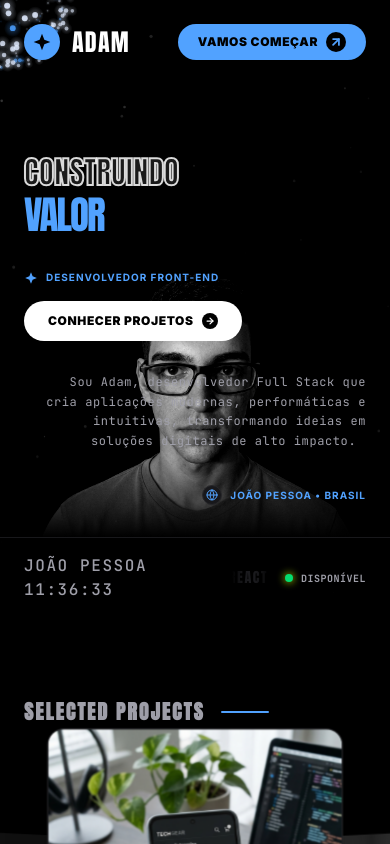
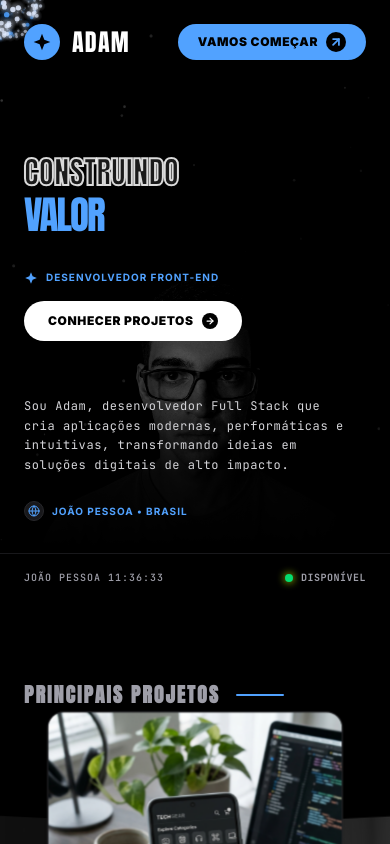
Before and after one commit to Diasszx/AdamSite, a React (Vite) app: page / in a window 390 px wide. Shown: the top 844 px of the page. Built offline with nearby package versions, Linux system fonts and the light colour scheme.

Commit message:
fix: navbar ids

```diff
--- a/src/components/FooterTicker.tsx
+++ b/src/components/FooterTicker.tsx
@@ -39,14 +39,14 @@ export const FooterTicker: React.FC = () => {
   }, []);
 
   return (
-    <footer className="w-full bg-black/80 border-t border-zinc-900 py-4 px-6 md:px-12 flex items-center justify-between text-xxs md:text-xs font-mono tracking-widest text-zinc-500 select-none relative z-10">
+    <footer className="w-full bg-black/80 border-t border-zinc-900 py-4 px-6 md:px-12 flex items-center justify-between text-[10px] md:text-xs font-mono tracking-widest text-zinc-500 select-none relative z-10">
       {/* UTC Clock */}
-      <div className="flex-shrink-0 w-48 text-left text-zinc-400 font-medium">
+      <div className="flex-shrink-0 text-left text-zinc-400 font-medium text-[10px] sm:text-xs">
         {utcTime}
       </div>
 
       {/* Marquee Center */}
-      <div className="flex-1 overflow-hidden mx-4 md:mx-10 relative mask-gradient">
+      <div className="hidden sm:block flex-1 overflow-hidden mx-4 md:mx-10 relative mask-gradient">
         {/* Fading borders for ticker overlay */}
         <div className="absolute inset-y-0 left-0 w-8 bg-gradient-to-r from-black to-transparent z-10 pointer-events-none" />
         <div className="absolute inset-y-0 right-0 w-8 bg-gradient-to-l from-black to-transparent z-10 pointer-events-none" />
--- a/src/components/Header.tsx
+++ b/src/components/Header.tsx
@@ -30,19 +30,13 @@ export const Header: React.FC = () => {
           PROJETOS
         </a>
         <a
-          href="#blog"
-          className="transition-all duration-300 hover:text-white relative py-1 after:absolute after:bottom-0 after:left-0 after:w-0 after:h-[2px] after:bg-blue-400 after:transition-all after:duration-300 hover:after:w-full"
-        >
-          SOBRE
-        </a>
-        <a
-          href="#about"
+          href="#experience"
           className="transition-all duration-300 hover:text-white relative py-1 after:absolute after:bottom-0 after:left-0 after:w-0 after:h-[2px] after:bg-blue-400 after:transition-all after:duration-300 hover:after:w-full"
         >
           EXPERIÊNCIA
         </a>
         <a
-          href="#resume"
+          href="#contact"
           className="transition-all duration-300 hover:text-white relative py-1 after:absolute after:bottom-0 after:left-0 after:w-0 after:h-[2px] after:bg-blue-400 after:transition-all after:duration-300 hover:after:w-full"
         >
           CONTATO
--- a/src/components/Hero.tsx
+++ b/src/components/Hero.tsx
@@ -56,14 +56,14 @@ export const Hero: React.FC = () => {
   return (
     <section className="flex-1 w-full relative flex flex-col justify-between px-6 md:px-12 py-8 md:py-16 overflow-hidden">
       {/* Central Portrait of the young man */}
-      <div className="absolute left-1/2 bottom-0 -translate-x-1/2 w-[85%] sm:w-[65%] md:w-[48%] lg:w-[40%] max-w-[500px] h-[65%] sm:h-[75%] md:h-[85%] z-0 flex items-end justify-center select-none overflow-hidden group/portrait pointer-events-auto">
+      <div className="absolute left-1/2 bottom-0 -translate-x-1/2 w-[85%] sm:w-[65%] md:w-[48%] lg:w-[40%] max-w-[500px] h-[65%] sm:h-[75%] md:h-[85%] z-0 flex items-end justify-center select-none overflow-hidden group/portrait pointer-events-auto opacity-35 md:opacity-95 transition-opacity duration-500">
         <img
           src="/young_man_portrait.png"
           alt="ADAM Portrait"
           className="w-full h-full object-cover object-top transition-transform duration-700 ease-out hover:scale-[1.06] cursor-pointer grayscale filter contrast-[1.10] brightness-[0.95]"
         />
         {/* Subtle overlay gradient to blend bottom edge */}
-        <div className="absolute inset-x-0 bottom-0 h-20 bg-gradient-to-t from-black via-black/50 to-transparent pointer-events-none" />
+        <div className="absolute inset-x-0 bottom-0 h-40 bg-gradient-to-t from-black via-black/80 to-transparent pointer-events-none" />
       </div>
 
       {/* Main Content Layout (Flex Grid) */}
@@ -107,9 +107,9 @@ export const Hero: React.FC = () => {
         </div>
 
         {/* Right Side Content */}
-        <div className="flex flex-col justify-end items-end text-right pointer-events-none md:h-full md:pb-24">
-          <div className="max-w-xs md:max-w-sm flex flex-col items-end gap-6 mt-auto">
-            <p className="font-mono text-zinc-400 text-xs md:text-sm leading-relaxed tracking-wider min-h-[5.5rem] md:min-h-[4.5rem]">
+        <div className="flex flex-col justify-center items-start text-left md:justify-end md:items-end md:text-right pointer-events-none md:h-full md:pb-24 mt-6 md:mt-0">
+          <div className="max-w-xs md:max-w-sm flex flex-col items-start md:items-end gap-4 md:gap-6 mt-0 md:mt-auto">
+            <p className="font-mono text-zinc-300 md:text-zinc-400 text-xs md:text-sm leading-relaxed tracking-wider min-h-[5.5rem] md:min-h-[4.5rem]">
               {DESCRIPTION_TEXT.slice(0, textIndex)}
               <span className="text-blue-400 font-bold animate-blink ml-0.5">
                 |
--- a/src/components/ParticleBackground.tsx
+++ b/src/components/ParticleBackground.tsx
@@ -366,7 +366,7 @@ export const ParticleBackground = () => {
       /*
        * Define o tamanho final da esfera.
        */
-      targetSphereRadius = window.innerWidth < 768 ? 70 : 130;
+      targetSphereRadius = window.innerWidth < 768 ? 40 : 80;
 
       targetSphereVisibility = 1;
     };
@@ -403,7 +403,7 @@ export const ParticleBackground = () => {
 
       sphereCenterY += (mouseY - sphereCenterY) * 0.28;
 
-      targetSphereRadius = window.innerWidth < 768 ? 70 : 130;
+      targetSphereRadius = window.innerWidth < 768 ? 40 : 80;
 
       targetSphereVisibility = 1;
     };
--- a/src/components/Projects.tsx
+++ b/src/components/Projects.tsx
@@ -204,7 +204,7 @@ export const Projects: React.FC = () => {
       <div className="max-w-7xl mx-auto px-6 md:px-12 w-full mb-12 select-none">
         <div className="flex items-center gap-4">
           <h2 className="font-display text-xl md:text-2xl tracking-widest text-zinc-400 font-bold uppercase">
-            SELECTED PROJECTS
+            PRINCIPAIS PROJETOS
           </h2>
           <div className="h-[2px] w-12 bg-blue-400 rounded" />
         </div>
```
